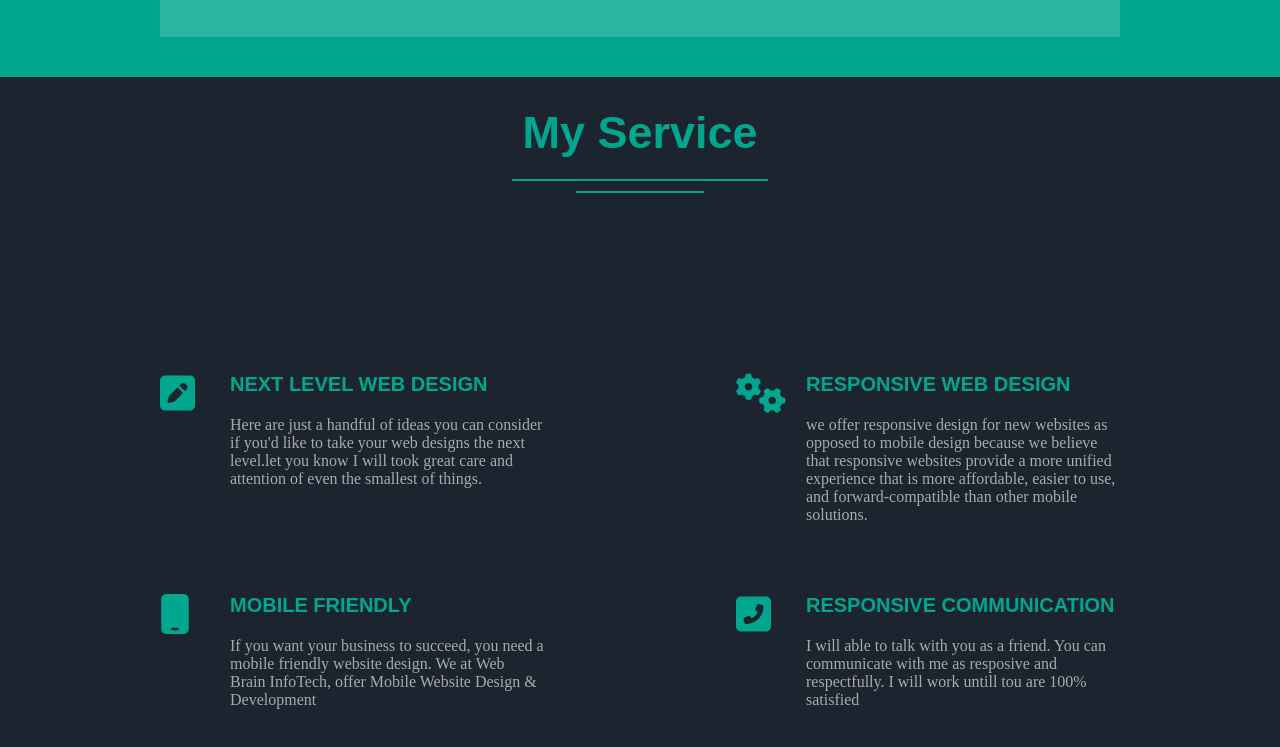
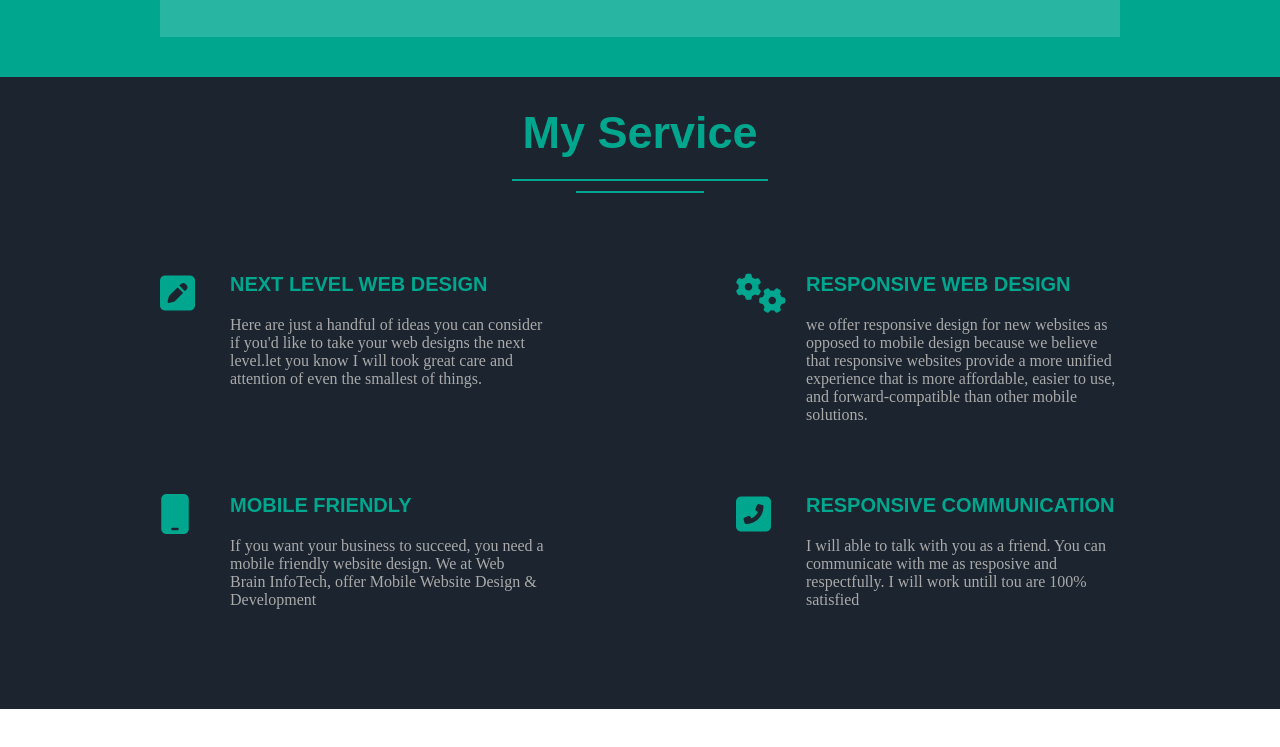
Before and after one commit to bariul422/demo.github.io, a plain HTML site: page index.html in a window 1280 px wide. Shown: the part 597-1344 px from the top of the page. After the commit the page ends 1306 px from the top, so only its background shows below. Drawn offline with Linux system fonts and the light colour scheme.

Commit message:
Update index.html

```diff
--- a/index.html
+++ b/index.html
@@ -210,7 +210,7 @@ nav{
 }
 
 .serviceListWrapper{
-    padding: 100px 0;
+    padding-bottom: 100px;
 }
 .serviceList{
     width: 75%;
```
